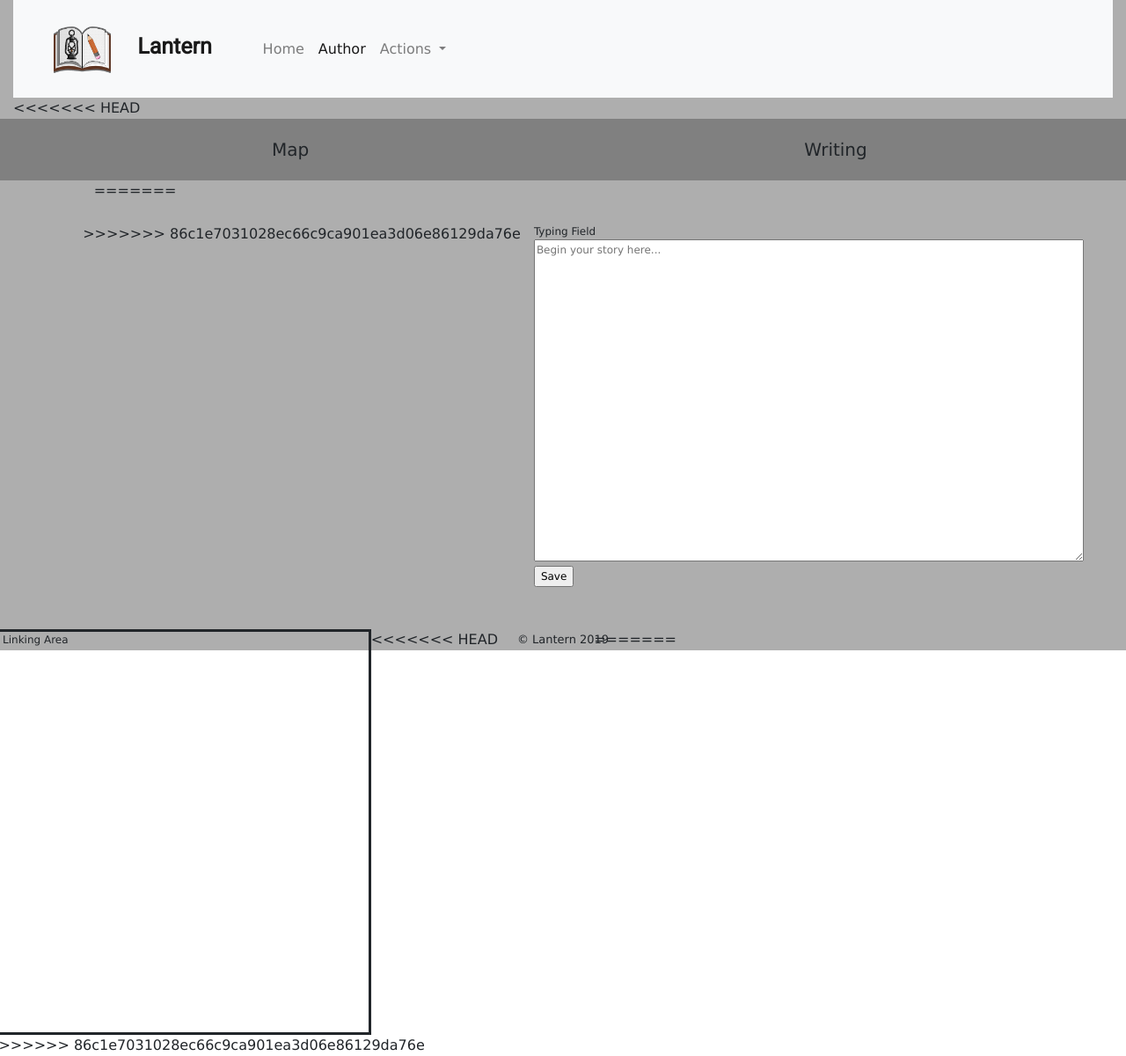
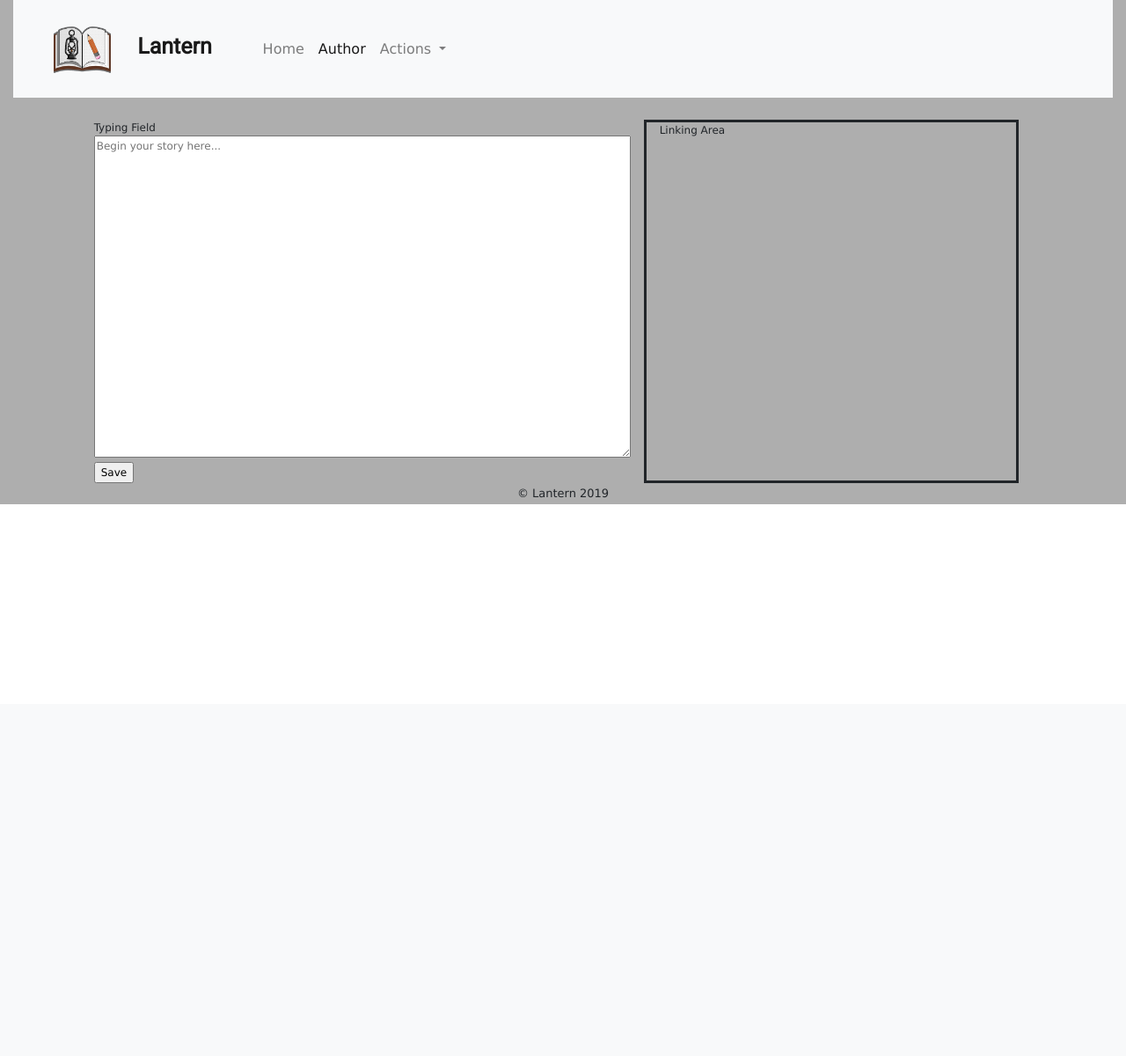
Before and after one commit to TheIrishAce/Lantern, a PHP site: page /author.html in a window 1280 px wide. Shown: the whole page at 88% size. After the commit the page ends 573 px from the top, so only its background shows below. Run offline with PHP 8.4, Linux system fonts and the light colour scheme.

Commit message:
Changed pages to php

```diff
--- a/author.html
+++ b/author.html
@@ -19,8 +19,6 @@
 </head>
 
 <body>
-  <!-- Optional JavaScript -->
-  <!-- jQuery first, then Popper.js, then Bootstrap JS -->
    <script src="https://code.jquery.com/jquery-3.3.1.slim.min.js" integrity="sha384-q8i/X+965DzO0rT7abK41JStQIAqVgRVzpbzo5smXKp4YfRvH+8abtTE1Pi6jizo" crossorigin="anonymous"></script>
     <script src="https://cdnjs.cloudflare.com/ajax/libs/popper.js/1.14.7/umd/popper.min.js" integrity="sha384-UO2eT0CpHqdSJQ6hJty5KVphtPhzWj9WO1clHTMGa3JDZwrnQq4sF86dIHNDz0W1" crossorigin="anonymous"></script>
     <script src="https://stackpath.bootstrapcdn.com/bootstrap/4.3.1/js/bootstrap.min.js" integrity="sha384-JjSmVgyd0p3pXB1rRibZUAYoIIy6OrQ6VrjIEaFf/nJGzIxFDsf4x0xIM+B07jRM" crossorigin="anonymous"></script>
@@ -35,7 +33,7 @@
       <div class="collapse navbar-collapse" id="navbarSupportedContent">
         <ul class="navbar-nav mr-auto">
           <li class="nav-item">
-            <a class="nav-link" href="index.html">Home</a>
+            <a class="nav-link" href="index.php">Home</a>
           </li>
           <li class="nav-item active">
             <a class="nav-link" href="author.html">Author<span class="sr-only">(current)</span></a>
@@ -55,17 +53,10 @@
         </ul>
       </div>
     </nav>
-<<<<<<< HEAD
-  	<div id="top" class="row">
-  		<div id="mapPage" class="col-md-6">Map</div>
-  		<div id="writingPage"class="col-md-6">Writing</div>
-  	</div>
   	<div class="row">
       <div class="col-lg-1"></div>
-=======
   	<div id="text-linking-container" class="row">
   		<div class="col-lg-1"></div>
->>>>>>> 86c1e7031028ec66c9ca901ea3d06e86129da76e
   		<div id="wordPad" class="col-md-6">Typing Field
   			<form action="/action_page.php">
 					<textarea type="text" id="writingArea" name="storyType" rows="20" cols="50" placeholder="Begin your story here..."></textarea>
@@ -76,12 +67,8 @@
   		<div id="refrences" class="col-md-4">Linking Area
 
   		</div>
-<<<<<<< HEAD
+  	</div>
   	<div class="col-lg-1"></div>
-=======
-  		<div class="col-lg-1"></div>
->>>>>>> 86c1e7031028ec66c9ca901ea3d06e86129da76e
-  	</div>
   </div>
 </body>
 
--- a/character.html
+++ b/character.html
@@ -34,7 +34,7 @@
 		  	<div class="collapse navbar-collapse" id="navbarSupportedContent">
 		    	<ul class="navbar-nav mr-auto">
 				    <li class="nav-item">
-				    	<a class="nav-link" href="index.html">Home</a>
+				    	<a class="nav-link" href="index.php">Home</a>
 				    </li>
 				    <li class="nav-item">
 				    	<a class="nav-link" href="author.html">Author</a>
--- a/contact.html
+++ b/contact.html
@@ -32,7 +32,7 @@
 		  	<div class="collapse navbar-collapse" id="navbarSupportedContent">
 		    	<ul class="navbar-nav mr-auto">
 				    <li class="nav-item">
-				    	<a class="nav-link" href="index.html">Home <span class="sr-only">(current)</span></a>
+				    	<a class="nav-link" href="index.php">Home <span class="sr-only">(current)</span></a>
 				    </li>
 				    <li class="nav-item">
 				    	<a class="nav-link" href="author.html">Author</a>
--- a/css/custom/author.css
+++ b/css/custom/author.css
@@ -57,6 +57,7 @@ h1{
 }
 
 #text-linking-container{
+	width: 100%;
 	margin-top:	25px;
 }
 
--- a/event.html
+++ b/event.html
@@ -34,7 +34,7 @@
 		  	<div class="collapse navbar-collapse" id="navbarSupportedContent">
 		    	<ul class="navbar-nav mr-auto">
 				    <li class="nav-item">
-				    	<a class="nav-link" href="index.html">Home <span class="sr-only">(current)</span></a>
+				    	<a class="nav-link" href="index.php">Home <span class="sr-only">(current)</span></a>
 				    </li>
 				    <li class="nav-item">
 				    	<a class="nav-link" href="author.html">Author</a>
--- a/index.php
+++ b/index.php
@@ -36,7 +36,7 @@
 		  	<div class="collapse navbar-collapse" id="navbarSupportedContent">
 		    	<ul class="navbar-nav mr-auto">
 				    <li class="nav-item active">
-				    	<a class="nav-link" href="index.html">Home <span class="sr-only">(current)</span></a>
+				    	<a class="nav-link" href="index.php">Home <span class="sr-only">(current)</span></a>
 				    </li>
 				    <li class="nav-item">
 				    	<a class="nav-link" href="author.html">Author</a>
--- a/location.html
+++ b/location.html
@@ -32,7 +32,7 @@
 		  	<div class="collapse navbar-collapse" id="navbarSupportedContent">
 		    	<ul class="navbar-nav mr-auto">
 				    <li class="nav-item">
-				    	<a class="nav-link" href="index.html">Home <span class="sr-only">(current)</span></a>
+				    	<a class="nav-link" href="index.php">Home <span class="sr-only">(current)</span></a>
 				    </li>
 				    <li class="nav-item">
 				    	<a class="nav-link" href="author.html">Author</a>
```
Lines whose indentation alone changed are shown as unchanged.
